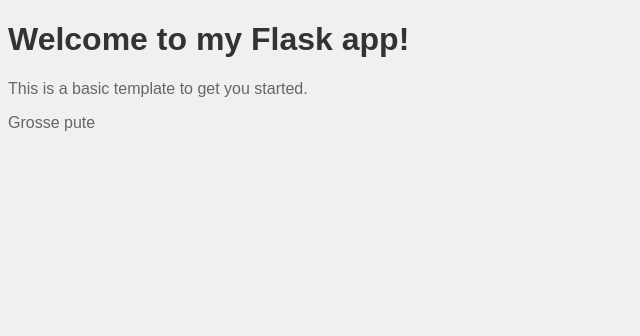
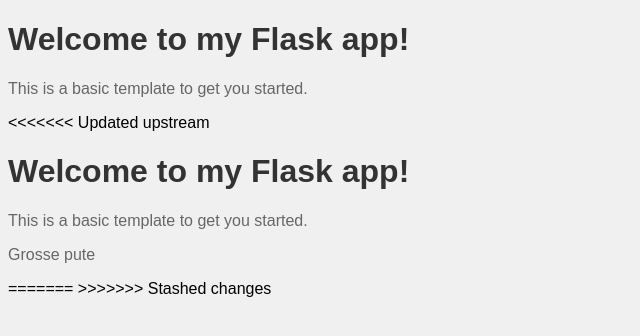
Before and after one commit to gohuKano/SOZO, a Flask app: page / in a window 1280 px wide. Shown: the top 336 px of the page, without its empty margins (0-640 px from the left). Run offline with Flask 3, Linux system fonts and the light colour scheme.

Commit message:
Update index.html

```diff
--- a/templates/index.html
+++ b/templates/index.html
@@ -1,13 +1,31 @@
 <!DOCTYPE html>
+
 <html>
-  <head>
-    <title>My Flask App</title>
-    <link rel="stylesheet" href="{{ url_for('static', filename='main.css') }}">
-  </head>
 
+
+<head>
+
+  <title>My Flask App</title>
+  <link rel="stylesheet" href="{{ url_for('static', filename='main.css') }}">
+
+</head>
+
+
+
+<body>
+
+  <h1>Welcome to my Flask app!</h1>
+  <p>This is a basic template to get you started.</p>
+
+<<<<<<< Updated upstream
   <body>
     <h1>Welcome to my Flask app!</h1>
     <p>This is a basic template to get you started.</p>
     <p>Grosse pute</p>
   </body>
+=======
+</body>
+
+
+>>>>>>> Stashed changes
 </html>
```
